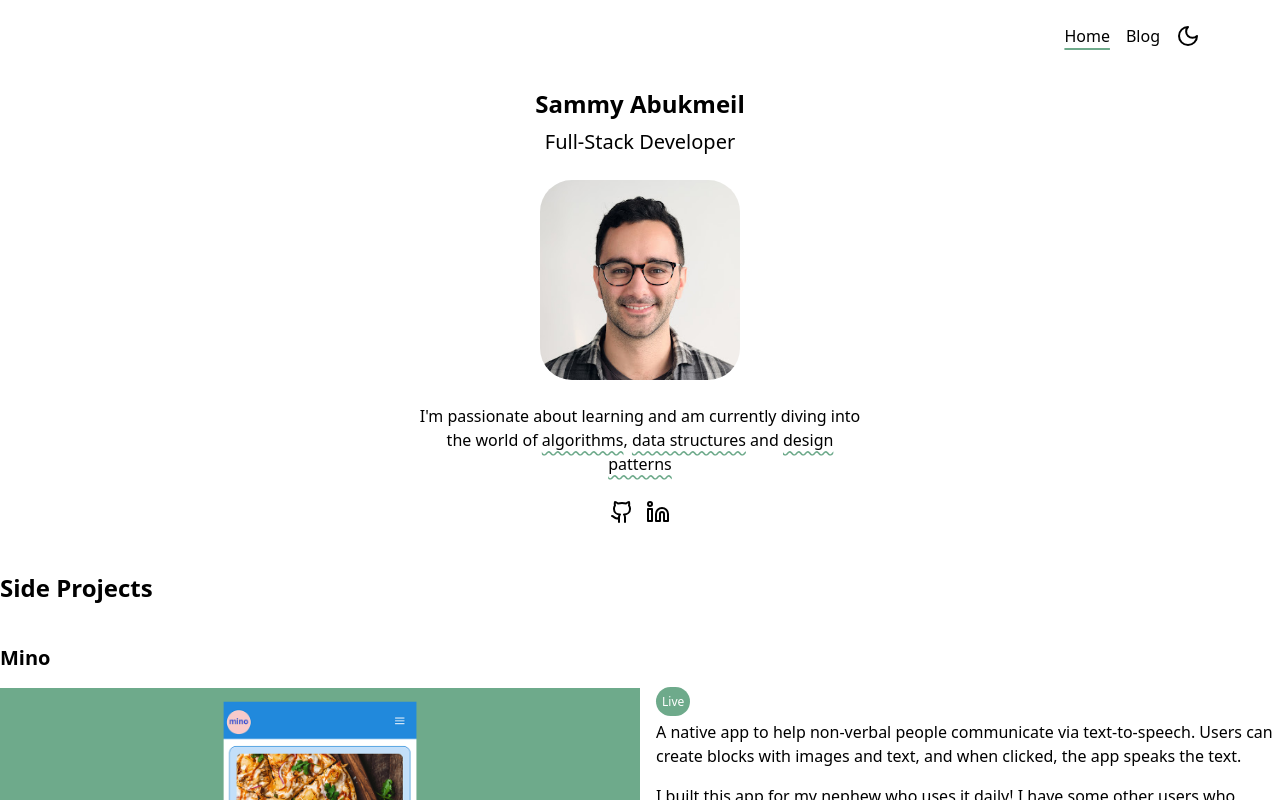
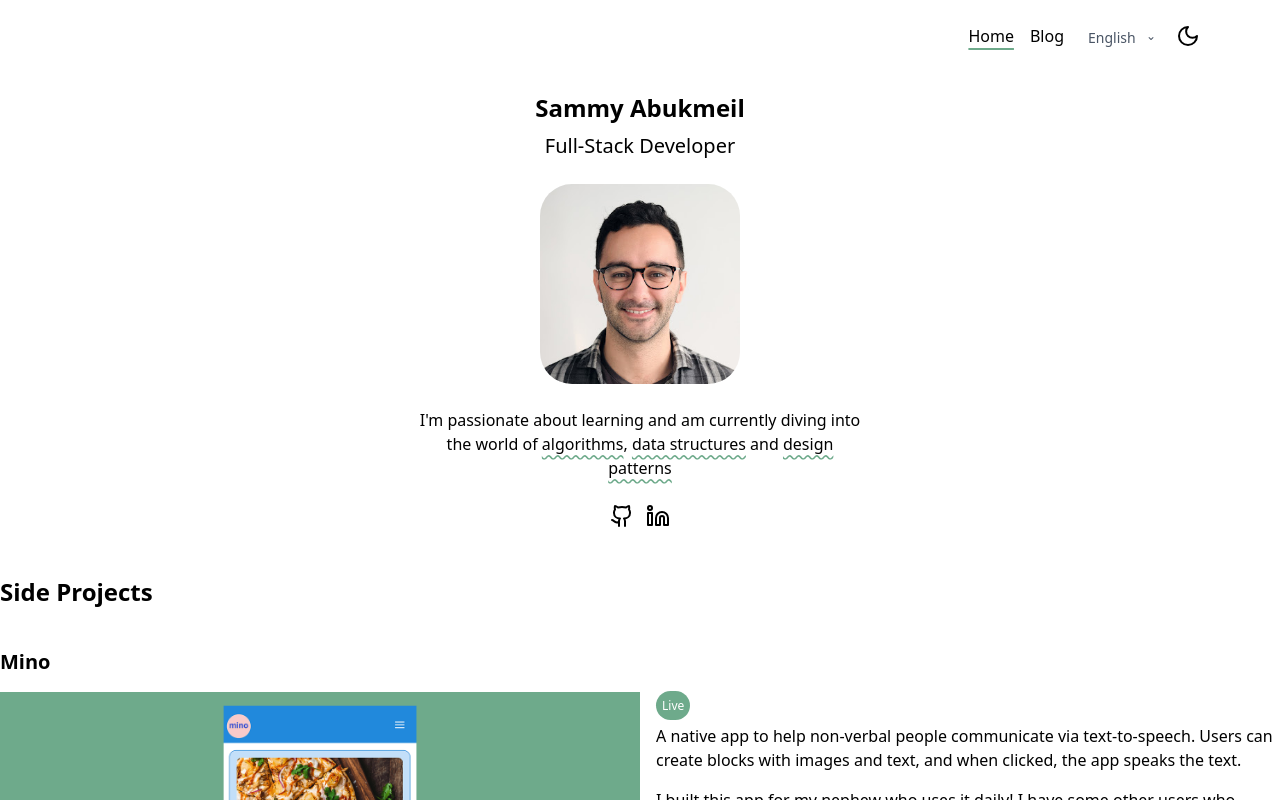
Before and after one commit to SammyAbukmeil/portfolio, a Next.js app: page /en in a window 1280 px wide. Shown: the top 800 px of the page. Built offline with nearby package versions, Linux system fonts and the light colour scheme.

Commit message:
Add language switcher

```diff
--- a/app/components/layout/Header.tsx
+++ b/app/components/layout/Header.tsx
@@ -4,6 +4,7 @@ import { Moon, Sun } from "lucide-react";
 import { useTheme } from "next-themes";
 import { useTranslations } from "next-intl";
 import Link from "next/link";
+import LocaleSwitcher from "./LocaleSwitcher";
 
 interface Props {
   isBlog: boolean;
@@ -35,6 +36,9 @@ export default function Header({ isBlog }: Props) {
               Blog
             </Link>
           </li>
+          <li>
+            <LocaleSwitcher />
+          </li>
           <li
             className="hover:cursor-pointer"
             onClick={() => setTheme(theme === "dark" ? "light" : "dark")}
--- /dev/null
+++ b/app/components/layout/LocaleSwitcher.tsx
@@ -0,0 +1,14 @@
+import { useLocale, useTranslations } from 'next-intl';
+import LocaleSwitcherSelect from './LocaleSwitcherSelect';
+
+export default function LocaleSwitcher() {
+  const t = useTranslations('LocaleSwitcher');
+  const locale = useLocale();
+
+  return (
+    <LocaleSwitcherSelect defaultValue={locale} label={t('label')}>
+      <option value="en">{t('locale', { locale: 'en' })}</option>
+      <option value="jp">{t('locale', { locale: 'jp' })}</option>
+    </LocaleSwitcherSelect>
+  );
+}
--- /dev/null
+++ b/app/components/layout/LocaleSwitcherSelect.tsx
@@ -0,0 +1,55 @@
+'use client';
+
+import { useParams } from 'next/navigation';
+import { Locale } from 'next-intl';
+import { ChangeEvent, ReactNode, useTransition } from 'react';
+import { usePathname, useRouter } from '@/i18n/navigation';
+
+type Props = {
+  children: ReactNode;
+  defaultValue: string;
+  label: string;
+};
+
+export default function LocaleSwitcherSelect({
+  children,
+  defaultValue,
+  label
+}: Props) {
+  const router = useRouter();
+  const [isPending, startTransition] = useTransition();
+  const pathname = usePathname();
+  const params = useParams();
+
+  function onSelectChange(event: ChangeEvent<HTMLSelectElement>) {
+    const nextLocale = event.target.value as Locale;
+    startTransition(() => {
+      router.replace(
+        // @ts-expect-error -- TypeScript will validate that only known `params`
+        // are used in combination with a given `pathname`. Since the two will
+        // always match for the current route, we can skip runtime checks.
+        {pathname, params},
+        {locale: nextLocale}
+      );
+    });
+  }
+
+  return (
+    <label
+      className={`relative text-gray-600 dark:text-gray-400 ${
+        isPending ? 'transition-opacity opacity-30' : ''
+      }`}
+    >
+      <p className="sr-only">{label}</p>
+      <select
+        className="inline-flex appearance-none bg-transparent py-1 pl-2 pr-6 text-sm focus:outline-none"
+        defaultValue={defaultValue}
+        disabled={isPending}
+        onChange={onSelectChange}
+      >
+        {children}
+      </select>
+      <span className="pointer-events-none absolute right-1 top-[2px] text-xs">⌄</span>
+    </label>
+  );
+}
--- a/messages/en.json
+++ b/messages/en.json
@@ -14,5 +14,9 @@
   },
   "Footer": {
     "copyright": "© 2024 Sammy Abukmeil. All rights reserved."
+  },
+  "LocaleSwitcher": {
+    "label": "Change language",
+    "locale": "{locale, select, en {English} jp {日本語} other {Unknown}}"
   }
 }
--- a/messages/jp.json
+++ b/messages/jp.json
@@ -14,5 +14,9 @@
   },
   "Footer": {
     "copyright": "© 2024 サミー・アブクメイル. 無断転載を禁じます。"
+  },
+  "LocaleSwitcher": {
+    "label": "言語を変更",
+    "locale": "{locale, select, en {English} jp {日本語} other {Unknown}}"
   }
 }
```
